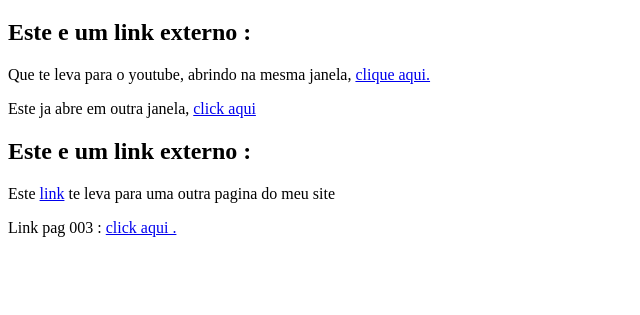
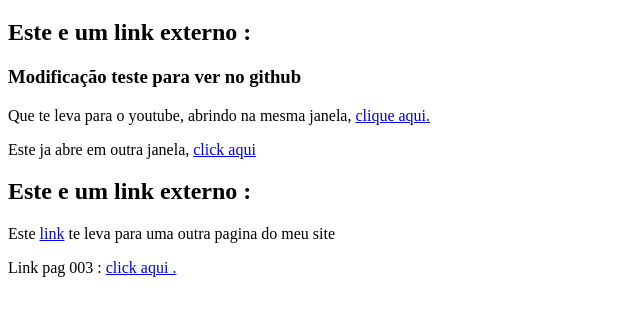
Before and after one commit to Contatorjb/Curso_HTML_CSS, a plain HTML site: page testes do curso/index.html in a window 1280 px wide. Shown: the part 61-376 px from the top of the page, without its empty margins (0-640 px from the left). Drawn offline with Linux system fonts and the light colour scheme.

Commit message:
Adcionei h3

```diff
--- a/testes do curso/index.html
+++ b/testes do curso/index.html
@@ -9,6 +9,7 @@
 <body>
     <h1>Estou testando links</h1>
     <h2>Este e um link externo : </h2>
+    <h3>Modificação teste para ver no github</h3>
     <p>Que te leva para o youtube, abrindo na mesma janela, <a href="https://www.youtube.com/"">clique aqui.</a> </p>
     <p>Este ja abre em outra janela, <a href="http://www.youtube.com/"target="_blank">click aqui</a></p>
 
```
